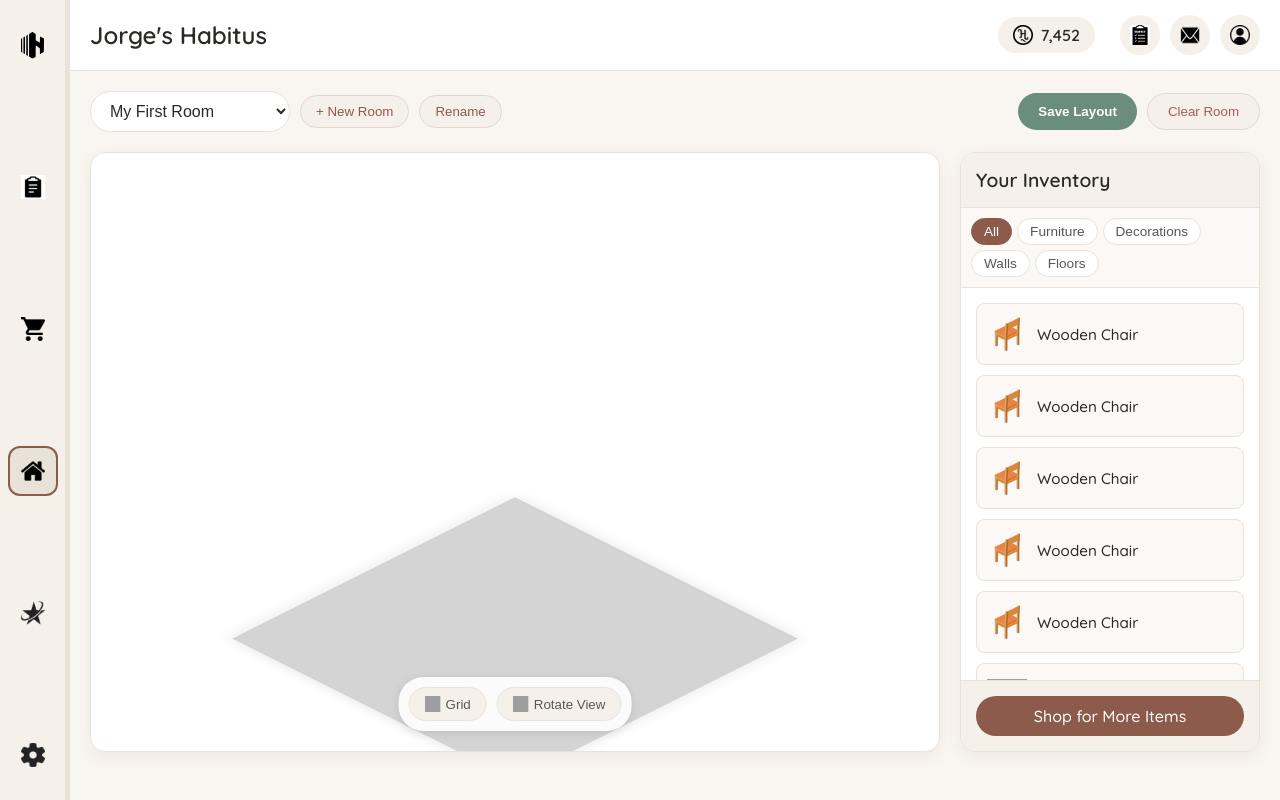
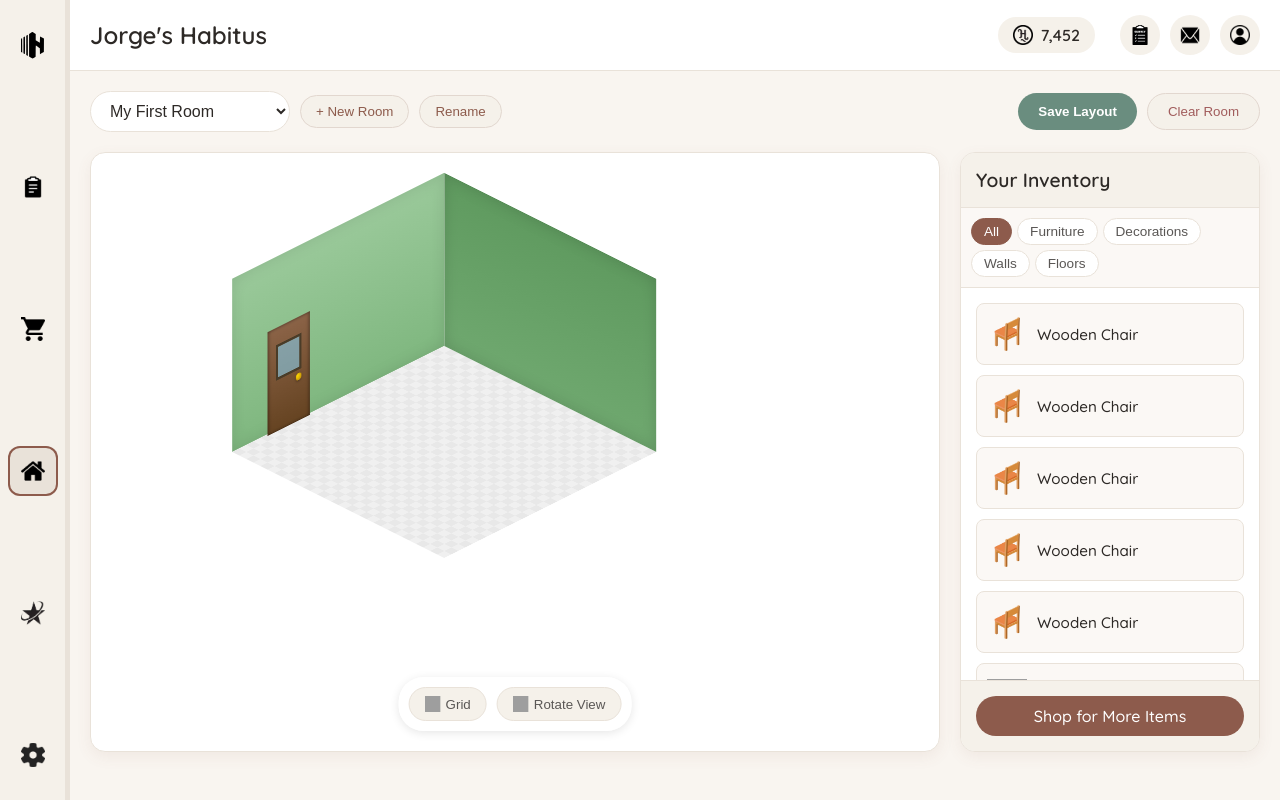
Before and after one commit to JorgeCsstro/Habitus, a PHP site: page /habitus_zone/pages/habitus.php in a window 1280 px wide. Run offline with PHP 8.4, Linux system fonts and the light colour scheme; a user stored in the database is signed in; data comes from the database, SQL or seed files in the repository; data that the repository does not hold is empty; grey boxes are pictures that could not be loaded.

Commit message:
Habitus: Images and Habitus fix

```diff
--- a/css/pages/habitus.css
+++ b/css/pages/habitus.css
@@ -1,4 +1,4 @@
-/* habitus.css - Fixed isometric room system styling */
+/* habitus.css - Fixed isometric room system with proper 3D view */
 
 /* Main content container */
 .habitus-content {
@@ -115,102 +115,115 @@
     justify-content: center;
 }
 
-/* Isometric room - FIXED */
+/* Isometric room container */
 .isometric-room {
     position: relative;
-    width: 500px;
-    height: 500px;
+    width: 400px;
+    height: 400px;
+    transform: rotateX(60deg) rotateZ(-45deg);
     transform-style: preserve-3d;
 }
 
-/* Room floor - FIXED */
+/* Room floor */
 .room-floor {
     position: absolute;
-    width: 400px;
-    height: 400px;
-    background: #d4d4d4;
-    transform: rotateX(60deg) rotateZ(45deg) translateZ(-100px);
-    left: 50px;
-    top: 150px;
-    box-shadow: 0 0 20px rgba(0, 0, 0, 0.1);
+    width: 300px;
+    height: 300px;
+    background: #e8e8e8;
+    background-image:
+        linear-gradient(45deg, #f0f0f0 25%, transparent 25%),
+        linear-gradient(-45deg, #f0f0f0 25%, transparent 25%),
+        linear-gradient(45deg, transparent 75%, #f0f0f0 75%),
+        linear-gradient(-45deg, transparent 75%, #f0f0f0 75%);
+    background-size: 20px 20px;
+    background-position: 0 0, 0 10px, 10px -10px, -10px 0px;
+    top: 0;
+    left: 0;
+
+    transform-origin: top left;
 }
 
-/* Room walls - FIXED */
+/* Left wall */
 .room-wall-left {
     position: absolute;
-    width: 400px;
-    height: 300px;
-    background: linear-gradient(to bottom, #9ac99a, #7fb77f);
-    transform: rotateX(90deg) rotateY(0deg) translateZ(150px) translateX(0px);
-    left: 50px;
-    top: 0px;
-    transform-origin: bottom;
+    width: 300px;
+    height: 200px;
+    background: linear-gradient(to bottom, #9ac99a 0%, #7fb77f 100%);
+    top: -200px;
+    left: 0;
+    transform: rotateX(-90deg);
+    transform-origin: bottom left;
+    box-shadow: inset 0 0 20px rgba(0, 0, 0, 0.1);
 }
 
+/* Right wall */
 .room-wall-right {
     position: absolute;
-    width: 300px;
-    height: 400px;
-    background: linear-gradient(to left, #6fa86f, #5f9a5f);
-    transform: rotateY(90deg) rotateX(0deg) translateZ(150px) translateY(0px);
-    left: 350px;
-    top: 50px;
-    transform-origin: left;
+    width: 200px;
+    height: 300px;
+    background: linear-gradient(to right, #6fa86f 0%, #5f9a5f 100%);
+    left: 300px;
+    transform: rotateY(-90deg);
+    transform-origin: top left;
+    box-shadow: inset 0 0 20px rgba(0, 0, 0, 0.15);
 }
 
-/* Room door - FIXED */
+/* Door on left wall */
 .room-door {
     position: absolute;
-    width: 80px;
-    height: 150px;
-    background: linear-gradient(to bottom, #8B6B4A, #6B5131);
-    transform: rotateX(90deg) rotateY(0deg) translateZ(75px);
-    left: 100px;
-    top: 75px;
-    transform-origin: bottom;
-    box-shadow: 0 0 10px rgba(0, 0, 0, 0.3);
+    width: 60px;
+    height: 120px;
+    background: linear-gradient(to bottom, #8B6347 0%, #654321 100%);
+    top: -50px;
+    left: 40px;
+    box-shadow:
+        inset -2px 0 4px rgba(0, 0, 0, 0.3),
+        inset 2px 0 4px rgba(0, 0, 0, 0.3);
+    transform: rotateX(-90deg) translateY(-66px);
 }
 
+/* Door window */
 .room-door::before {
     content: '';
     position: absolute;
     width: 30px;
-    height: 50px;
-    background: #5a93b3;
+    height: 35px;
+    background: rgba(135, 206, 235, 0.6);
     top: 20px;
     left: 50%;
     transform: translateX(-50%);
-    border: 2px solid #6B5131;
+    border: 3px solid #4a3c28;
 }
 
+/* Door knob */
 .room-door::after {
     content: '';
     position: absolute;
     width: 8px;
     height: 8px;
     border-radius: 50%;
-    background: #FFD700;
-    right: 15px;
-    top: 50%;
-    transform: translateY(-50%);
+    background: radial-gradient(circle at 30% 30%, #FFD700, #B8860B);
+    right: 12px;
+    top: 65px;
+    box-shadow: 0 1px 3px rgba(0, 0, 0, 0.4);
 }
 
-/* Grid overlay - FIXED */
+/* Grid overlay */
 .room-grid {
     position: absolute;
-    width: 400px;
-    height: 400px;
+    width: 300px;
+    height: 300px;
+    top: 0;
+    left: 0;
+    transform: rotateX(90deg);
+    transform-origin: top left;
     pointer-events: none;
-    z-index: 10;
-    transform: rotateX(60deg) rotateZ(45deg) translateZ(-99px);
-    left: 50px;
-    top: 150px;
+    display: grid;
+    grid-template-columns: repeat(20, 1fr);
+    grid-template-rows: repeat(20, 1fr);
 }
 
 .grid-cell {
-    position: absolute;
-    width: 20px;
-    height: 20px;
     border: 1px solid rgba(0, 0, 0, 0.1);
     pointer-events: all;
     transition: all 0.2s;
@@ -231,27 +244,29 @@
     pointer-events: none;
 }
 
-/* Placed items container - FIXED */
+/* Placed items container */
 .placed-items {
     position: absolute;
-    width: 400px;
-    height: 400px;
-    transform: rotateX(60deg) rotateZ(45deg) translateZ(-98px);
-    left: 50px;
-    top: 150px;
-    z-index: 15;
+    width: 300px;
+    height: 300px;
+    top: 0;
+    left: 0;
+    transform: rotateX(90deg);
+    transform-origin: top left;
+    pointer-events: none;
 }
 
 .placed-item {
     position: absolute;
     cursor: pointer;
     transition: all 0.2s;
-    transform-style: preserve-3d;
+    pointer-events: all;
+    transform: rotateX(-90deg) translateZ(1px);
 }
 
 .placed-item:hover {
     filter: brightness(1.1);
-    transform: translateZ(5px);
+    transform: rotateX(-90deg) translateZ(5px);
 }
 
 .placed-item.selected {
@@ -262,7 +277,7 @@
     width: 40px;
     height: 40px;
     object-fit: contain;
-    pointer-events: none;
+    display: block;
 }
 
 /* Room controls */
--- a/pages/login.php
+++ b/pages/login.php
@@ -130,21 +130,21 @@ if ($_SERVER['REQUEST_METHOD'] === 'POST') {
                 <div class="decoration-features">
                     <div class="decoration-feature">
                         <div class="feature-icon">
-                            <img src="../images/icons/tasks-feature-white.svg" alt="Tasks Icon">
+                            <img src="../images/icons/tasks-icon-light.webp" alt="Tasks Icon">
                         </div>
                         <div class="feature-text">Track Daily Tasks</div>
                     </div>
 
                     <div class="decoration-feature">
                         <div class="feature-icon">
-                            <img src="../images/icons/hcoin-feature-white.svg" alt="HCoin Icon">
+                            <img src="../images/icons/hcoin-icon-light.webp" alt="HCoin Icon">
                         </div>
                         <div class="feature-text">Earn HCoins</div>
                     </div>
 
                     <div class="decoration-feature">
                         <div class="feature-icon">
-                            <img src="../images/icons/habitus-feature-white.svg" alt="Habitus Icon">
+                            <img src="../images/icons/home-icon-light.webp" alt="Habitus Icon">
                         </div>
                         <div class="feature-text">Build Your Habitus</div>
                     </div>
```
Also changed, not shown: index.php (+15 -15 lines), pages/register.php (+8 -8 lines), images/icons/goals-icon-light.webp, images/icons/survey-icon-light.webp, images/icons/tasks-icon-light.webp, images/icons/trash.png (deleted), images/index-intro/housing.webp (added), images/index-intro/motivate.webp (added), images/index-intro/track.webp (added).
